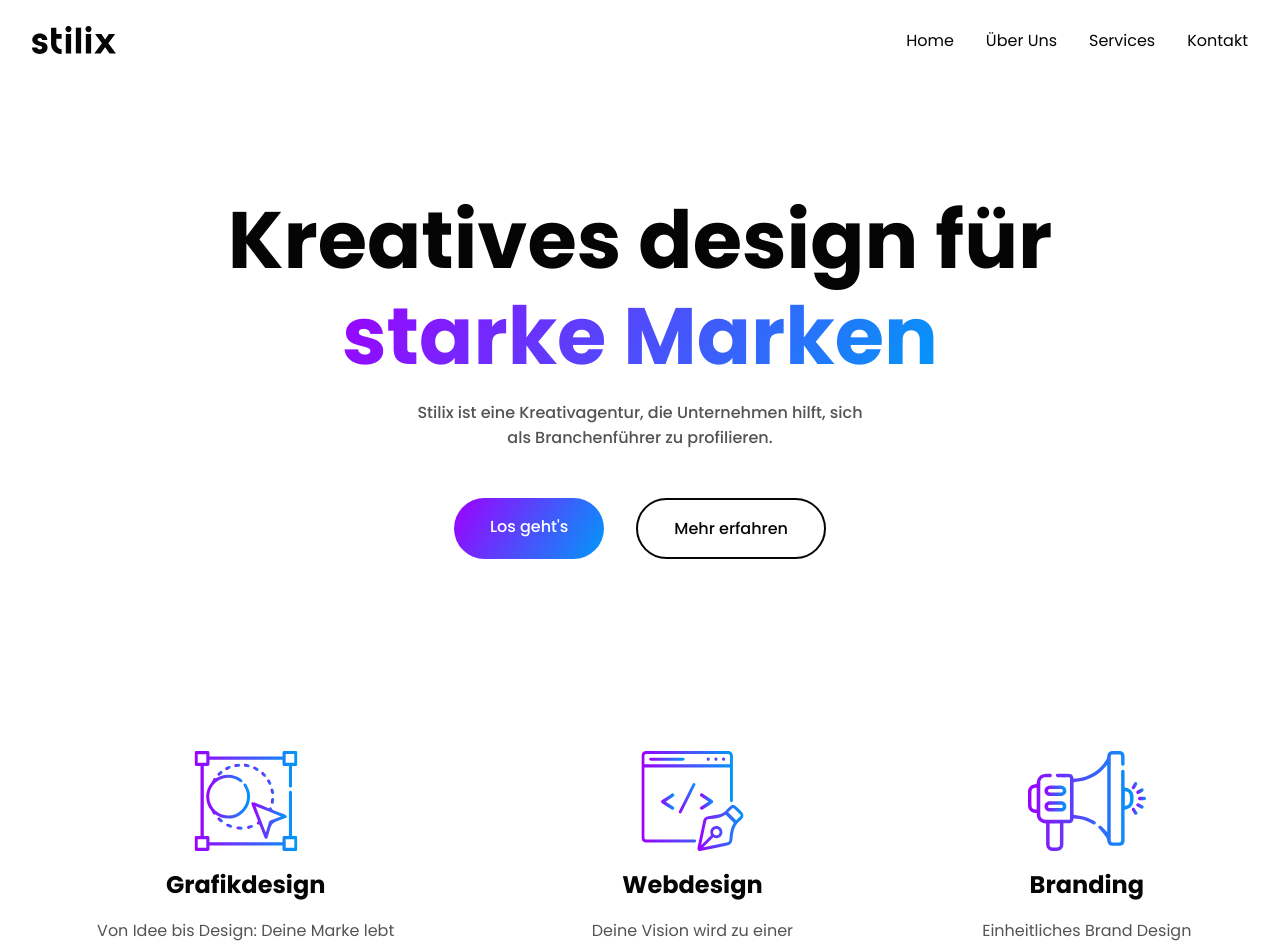
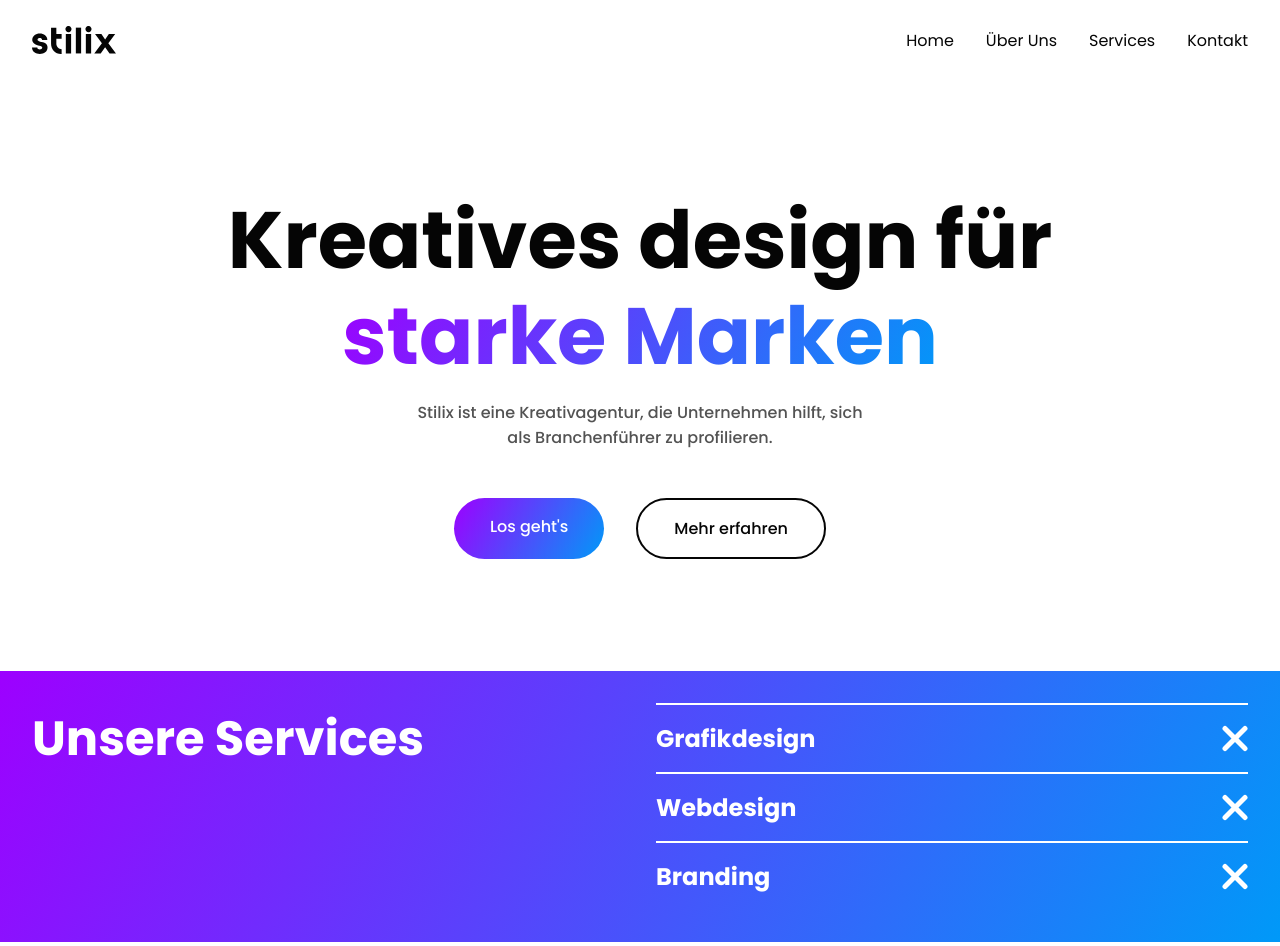
Before and after one commit to zerokater/stilix-webseite, a SvelteKit app: page / in a window 1280 px wide. Shown: the top 946 px of the page. Built offline with nearby package versions, Linux system fonts and the light colour scheme.

Commit message:
SERVICES-TRANSITION

```diff
--- a/src/components/Section.svelte
+++ /dev/null
@@ -1,68 +0,0 @@
-<script>
-    export let background
-</script>
-
-<section class="{background}">
-    <article>
-        <slot></slot>
-    </article>
-</section>
-
-
-<style>
-
-
-    section{
-        width: 100%;
-        display: flex;
-        justify-content: center;
-        align-items: center;
-    }
-
-
-    .white{
-        background-color: var(--white);
-    }
-
-    .dark{
-        background-color: var(--dark);
-    }
-
-    .gradient{
-        background: var(--gradient);
-    }
-
-    article{
-        display: flex;
-        justify-content: center;
-        align-items: stretch;
-        padding: 5rem 0rem;
-        width: 1400px;
-        gap: 2rem;
-        overflow: hidden;
-    }
-
-
-
-
-
-    @media screen and (max-width: 1460px) {
-    article {
-        padding: 2rem;
-        width: 100%;
-    }
-
-
-    }
-
-
-
-    @media screen and (max-width: 600px) {
-    article {
-        gap: 1rem;
-        flex-wrap: wrap;
-    }
-
-
-    }
-</style>
--- a/src/components/Service.svelte
+++ b/src/components/Service.svelte
@@ -1,56 +1,52 @@
 <script>
-    export let src
     export let title
     export let copy
+
+    import { slide } from "svelte/transition";
+
+    let isOpen = false;
+    let rotation = 0;
+
+    function toggle(){
+        isOpen = !isOpen;
+        rotation = isOpen ? 45 : 0;
+    }
 </script>
 
+<div class="service">
+    <div class="title">
+        <h4>{title}</h4>
+        <img class="svg-icon" on:click={toggle} src="images/close-plus.svg" alt="" style="transform: rotate({rotation}deg);">
+    </div>
+    {#if isOpen}
+        <div class="copy" transition:slide>
+            <p>{copy}</p>
+        </div>
+    {/if}
+</div>
 
 
+<style>
 
+    .title{
+        display: flex;
+        justify-content: space-between;
+    }
 
-
-<div class="card">
-    <img src="{src}" alt="">
-    <h3>{title}</h3>
-    <p>{copy}</p>
-</div>
-
-<style>
-    .card{
-        min-width:300px;
-        max-width: 500px;
+    .service{
+        padding: 1rem 0rem;
+        border-top: 2pt solid var(--white);
         display: flex;
         flex-direction: column;
-        justify-content: space-between;
-        align-items: center;
-        padding: 3rem;
-        border-radius: 20px;
-        gap: 1rem;
-        flex-shrink: 1;
     }
 
-    h3{
-
+    h4{
+        color: var(--white);
         font-size: var(--fs-m);
-        text-align: center;
-        color: var(--dark);
-
     }
 
-    p{
-        text-align: center;
-        color: var(--gray);
-
+    /* Transition effect for smooth rotation */
+    .svg-icon {
+        transition: transform 0.3s ease;
     }
-
-
-    @media screen and (max-width: 600px) {
-    .card {
-        padding: 2rem;
-        max-width: 100%;
-    }
-
-
-    }
-
 </style>
--- /dev/null
+++ b/src/components/Services.svelte
@@ -0,0 +1,61 @@
+<script>
+    import Service from "./Service.svelte";
+</script>
+
+<section>
+    <article>
+        <h3>Unsere Services</h3>
+        <div class="services">
+            <Service title="Grafikdesign"/>
+            <Service title="Webdesign"/>
+            <Service title="Branding"/>
+        </div>
+    </article>
+</section>
+
+<style>
+    section{
+        width: 100%;
+        display: flex;
+        justify-content: center;
+        background: var(--gradient);
+    }
+
+    article{
+        padding: 2rem 0rem;
+        width: 1400px;
+        display: flex;
+        justify-content: center;
+        align-items: flex-start;
+        flex-direction: row;
+        gap: 2rem;
+    }
+
+    .services{
+        flex: 1;
+        display: flex;
+        flex-direction: column;
+        justify-content: space-between;
+        align-items: stretch;
+    }
+
+    h3{
+        flex: 1;
+        font-size: var(--fs-l);
+        color: white;
+    }
+
+    @media screen and (max-width: 1460px) {
+        article {
+            padding: 2rem;
+            width: 100%;
+        }
+    }
+
+    @media screen and (max-width: 768px) {
+        article {
+            flex-direction: column;
+            align-items: stretch;
+        }
+    }
+</style>
--- a/src/routes/+page.svelte
+++ b/src/routes/+page.svelte
@@ -1,8 +1,7 @@
 <script>
     // Importing the Button component from its file
     import Button from "../components/Button.svelte";
-    import Section from "../components/Section.svelte";
-    import Service from "../components/Service.svelte"
+    import Services from "../components/Services.svelte";
 </script>
 
 <main>
@@ -17,7 +16,7 @@
         <!-- Call to action buttons -->
         <div class="cta">
             <!-- Primary call to action button -->
-            <Button href="/kontakt" text="Los geht's" type="primary"/>
+                <Button href="/kontakt" text="Los geht's" type="primary"/>
             <!-- Secondary call to action button -->
             <Button href="/services" text="Mehr erfahren" type="secondary-black"/>
         </div>
@@ -25,17 +24,8 @@
 </main>
 
 
-<Section background="white">
 
-
-    <Service src="images/grafik-design.svg" title="Grafikdesign" copy="Von Idee bis Design: Deine Marke lebt durch unsere Kreationen. Farben, Formen, Typografie und Bilder machen sie einzigartig." />
-
-    <Service src="images/web-design.svg" title="Webdesign" copy="Deine Vision wird zu einer beeindruckenden Online-Präsenz: Ästhetik, Look & Feel und intuitive Nutzerführung vereint." />
-
-    <Service src="images/branding.svg" title="Branding" copy="Einheitliches Brand Design für deine Marke: Grafik- und Webdesign im Komplettpaket." />
-</Section>
-
-
+<Services/>
 
 
 <!-- Styles -->
```
